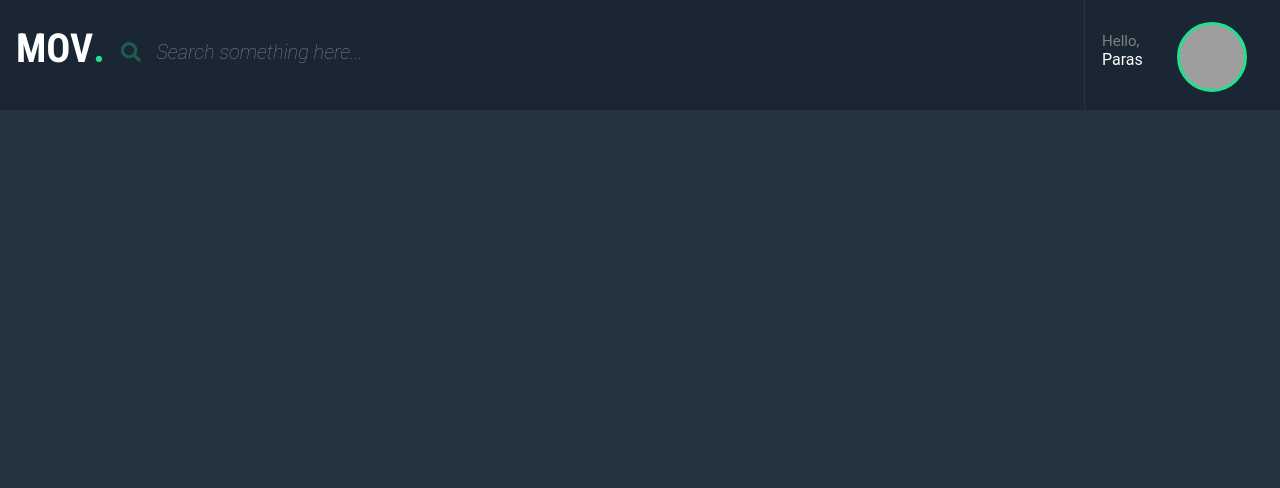
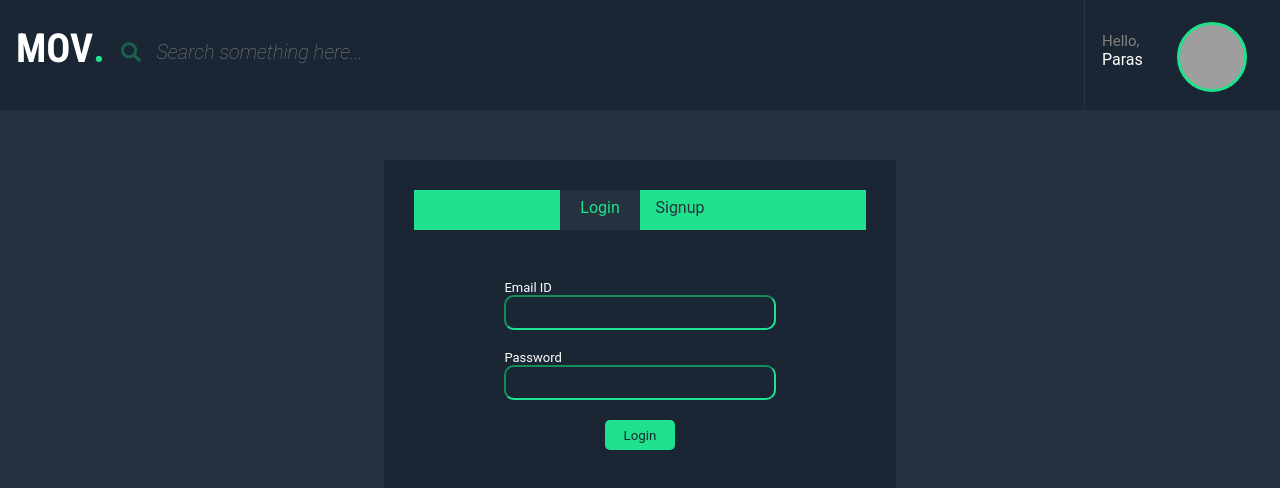
Before and after one commit to Rockenstien/MoviesDB, an Angular app: page /auth in a window 1280 px wide. Before the commit this address led to /. Shown: the top 488 px of the page. Built offline with nearby package versions, Linux system fonts and the light colour scheme; grey boxes are pictures that could not be loaded.

Commit message:
Added Auth Forms HTML/CSS

```diff
--- a/src/app/app.module.ts
+++ b/src/app/app.module.ts
@@ -11,6 +11,7 @@ import { FormsModule } from '@angular/forms';
 import { HttpClient, HttpClientModule } from '@angular/common/http';
 import { WordCutPipe } from './word-cut.pipe';
 import { AnimeDetailsComponent } from './components/home/anime-details/anime-details.component';
+import { AuthComponent } from './components/auth/auth.component';
 
 @NgModule({
   declarations: [
@@ -20,6 +21,7 @@ import { AnimeDetailsComponent } from './components/home/anime-details/anime-det
     HomeComponent,
     WordCutPipe,
     AnimeDetailsComponent,
+    AuthComponent,
   ],
   imports: [
     BrowserModule,
--- /dev/null
+++ b/src/app/components/auth/auth.component.html
@@ -0,0 +1,40 @@
+<div class="auth-container">
+    <div class="auth-container-header">
+        <ul>
+            <li (click)="displayChange('login')" [ngClass]="{ is_active: !disableLogin  }">Login</li>
+            <li (click)="displayChange('signup')" [ngClass]="{ is_active: disableLogin  }">Signup</li>
+        </ul>
+    </div>
+    <div class="auth-container-content">
+        <div class="auth-container-content-login" [ngClass]="{ disabled: disableLogin }">
+            <form #lform="ngForm" (ngSubmit)="onSubmitLogin()">
+                <div class="form-group">
+                    <label for="email">Email ID</label>
+                    <input class="form-control" type="text" name="email" id="email"  email>
+                </div>
+                <div class="form-group">
+                    <label for="email">Password</label>
+                    <input class="form-control" type="password" name="pass" id="pass">
+                </div>
+                <button type="submit">Login</button>
+            </form>
+        </div>
+        <div class="auth-container-content-signup" [ngClass]="{ disabled: !disableLogin }">
+            <form #sform="ngForm" (ngSubmit)="onSubmitLogin()">
+                <div class="form-group">
+                    <label for="email">Email ID</label>
+                    <input class="form-control" type="text" name="email" id="email"  email>
+                </div>
+                <div class="form-group">
+                    <label for="email">First Name</label>
+                    <input class="form-control" type="text" name="fname" id="fname">
+                </div>
+                <div class="form-group">
+                    <label for="email">Password</label>
+                    <input class="form-control" type="password" name="pass" id="pass">
+                </div>
+                <button type="submit">Signup</button>
+            </form>
+        </div>
+    </div>
+</div>
--- /dev/null
+++ b/src/app/components/auth/auth.component.scss
@@ -0,0 +1,80 @@
+.auth-container {
+    width:40%;
+    margin: 0 auto;
+    margin-top: 50px;
+    background-color: #1b2634;
+    padding: 30px;
+
+    &-header {
+        width: 100%;
+        height:40px;
+        background-color: #20e28c;
+
+        ul {
+
+            height: 100%;
+            display: flex;
+            justify-content: center;
+            list-style-type: none;
+            cursor: pointer;
+            li {
+                width:80px;
+                height: 100%;
+                color: rgb(37, 50, 64);
+                transform: 0.5s;
+                padding: 8px;
+                text-align: center;
+                &:hover {
+                    background: rgb(37, 50, 64);
+                    color: #20e28c;
+                }
+            }
+        }
+    }
+    &-content {
+        form {
+
+            width:60%;
+            margin: 50px auto;
+
+            .form-group {
+                margin-bottom: 20px;
+            }
+            label {
+                color: white;
+                display: block;
+                font-size: 13px;
+            }
+            .form-control {
+                background-color: #1b2634 !important;
+                border-color: #20e28c;
+                color: white;
+                width: 100%;
+                padding: 8px;
+                border-radius: 10px;
+                outline: none;
+            }
+            button {
+                width: 70px;
+                height: 30px;
+                display: block;
+                margin:0 auto;
+                outline: none;
+                border: none;
+                border-radius: 5px;
+                background-color: #20e28c;
+                color: #1b2634;
+                cursor: pointer;
+            }
+        }
+    }
+
+}
+
+.disabled {
+    display: none;
+}
+.is_active {
+    background: rgb(37, 50, 64);
+    color: #20e28c !important;
+}
--- /dev/null
+++ b/src/app/components/auth/auth.component.ts
@@ -0,0 +1,30 @@
+import { Component, OnInit } from '@angular/core';
+
+@Component({
+  selector: 'app-auth',
+  templateUrl: './auth.component.html',
+  styleUrls: ['./auth.component.scss']
+})
+export class AuthComponent implements OnInit {
+
+  disableLogin: boolean = false;
+
+  constructor() { }
+
+  ngOnInit(): void {
+  }
+
+  displayChange(selector: string){
+    if(selector == "login"){
+      this.disableLogin = false;
+    }
+    else {
+      this.disableLogin = true;
+    }
+  }
+
+  onSubmitLogin(){
+
+  }
+
+}
--- a/src/app/components/home/anime-details/anime-details.component.html
+++ b/src/app/components/home/anime-details/anime-details.component.html
@@ -2,16 +2,19 @@
     <div class="anime-details-navbar">
         <ul>
             <li (click)="displayTab('about')" [ngClass]="{ is_active: disableAbout == false  }">About</li>
-            <li (click)="displayTab('trailer')" [ngClass]="{ is_active: disableAbout == true  }">Trailer</li>
+            <li (click)="displayTab('trailer')" [ngClass]="{ is_active: disableAbout == true  }" *ngIf="animeDetails?.trailer_url != null">Trailer</li>
         </ul>
     </div>
     <div class="anime-details-window">
         <div [ngClass]="{ disabled: disableAbout == true  }" class="anime-details-window-about">
             <div class="anime-details-window-about-image">
                 <img src="{{ animeDetails?.image_url }}" alt="">
-                <div class="anime-details-window-head">
-                    <p class="anime-details-window-about-head-date">{{ animeDetails?.aired?.prop?.from?.year }} • {{ animeDetails?.type }}</p>
-                    <p class="anime-details-window-about-head-name">{{ animeDetails?.title }} / {{ animeDetails?.title_japanese }}</p>
+                <div class="anime-details-window-about-image-rating">
+                    <p>{{ animeDetails.score.toFixed(2) }}</p>
+                </div>
+                <div class="anime-details-window-about-image-head">
+                    <p class="anime-details-window-about-image-head-date">{{ animeDetails?.aired?.prop?.from?.year }} • {{ animeDetails?.type }}</p>
+                    <p class="anime-details-window-about-image-head-name">{{ animeDetails?.title }} / {{ animeDetails?.title_japanese }}</p>
                 </div>
             </div>
             <div class="anime-details-window-about-specs">
@@ -24,7 +27,7 @@
                 </div>
             </div>
         </div>
-        <div [ngClass]="{ disabled: disableAbout == false  }" class="anime-details-window-trailer">
+        <div [ngClass]="{ disabled: disableAbout == false  }" class="anime-details-window-trailer" *ngIf="animeDetails?.trailer_url != null">
             <iframe
             [src]="animeDetails?.trailer_url">
             </iframe>
--- a/src/app/components/home/home.component.ts
+++ b/src/app/components/home/home.component.ts
@@ -1,9 +1,5 @@
-import { Component, ElementRef, OnInit, ViewChild } from '@angular/core';
-import { ActivatedRoute, Params, Router } from '@angular/router';
-import { AnimeListService } from 'src/app/services/anime-list.service';
-import { AnimeSearch } from 'src/app/anime-search.model';
-import { HttpService } from 'src/app/services/http.service';
-import { FilteringService } from 'src/app/services/filtering.service';
+import { Component, OnInit } from '@angular/core';
+import { Router } from '@angular/router';
 
 @Component({
   selector: 'app-home',
@@ -12,16 +8,10 @@ import { FilteringService } from 'src/app/services/filtering.service';
 })
 export class HomeComponent implements OnInit {
 
-  animeList: AnimeSearch[] = []
-  isLoading: boolean = false;
-
-  constructor(private router: Router, private httpService: HttpService, private animeListService: AnimeListService, private filtering: FilteringService) { }
+  constructor(private router: Router) { }
 
 
   ngOnInit(): void {
-    // console.log(1);
-    // this.isLoading = true;
-    // this.router.navigate(['anime']);
-
+    this.router.navigate(['anime']);
   }
 }
--- a/src/app/services/http.service.ts
+++ b/src/app/services/http.service.ts
@@ -58,7 +58,8 @@ export class HttpService {
       for (let i=0; i < responseData.genres.length; i++){
         genresString +=', '+ responseData.genres[i].name;
       }
-      responseData['trailer_url'] = this.sanitizer.bypassSecurityTrustResourceUrl(responseData?.trailer_url);
+      if(responseData.trailer_url != null)
+        responseData['trailer_url'] = this.sanitizer.bypassSecurityTrustResourceUrl(responseData?.trailer_url);
 
       return { ...responseData , genresString}
     }))
```
Also changed, not shown: src/app/app-routing.module.ts (+6 -1 lines), src/app/components/home/anime-details/anime-details.component.scss (+107 -6 lines), 1 other file (tests, documents, lock files or other folders).
